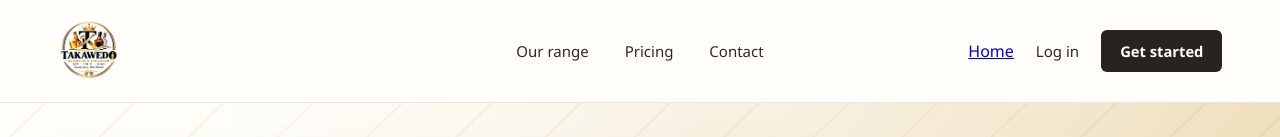
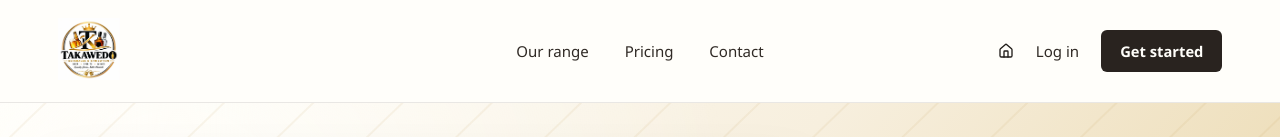
Before and after one commit to IsmaCoder024/oarps, a React app in the folder frontend/: page /register in a window 1280 px wide. Shown: the top 137 px of the page. Built offline with nearby package versions, Linux system fonts and the light colour scheme; no server answers; the HTML template or start-up script is replaced by a standard one.

Commit message:
Replace Home link with House icon in Header
Replaced the Home link with a House icon in the header.

```diff
--- a/frontend/src/templates/Header.jsx
+++ b/frontend/src/templates/Header.jsx
@@ -1,6 +1,6 @@
 import { useEffect, useState } from "react";
 import { Link, useNavigate } from "react-router-dom";
-import { CircleUserRound, Menu, X } from "lucide-react";
+import { CircleUserRound, House, Menu, X } from "lucide-react";
 import api from "../services/api";
 import { useAuth } from "../context/AuthContext.jsx";
 import brandLogo from "../assets/MyLogo.jpeg";
@@ -83,9 +83,7 @@ export default function Header() {
         </nav>
 
         <div className="site-header__actions">
-          <li>
-              <Link to="/home">Home</Link>
-            </li>
+          <House size={16} />
           {!loading && user ? (
             <>
               <span className="site-header__user">
```
